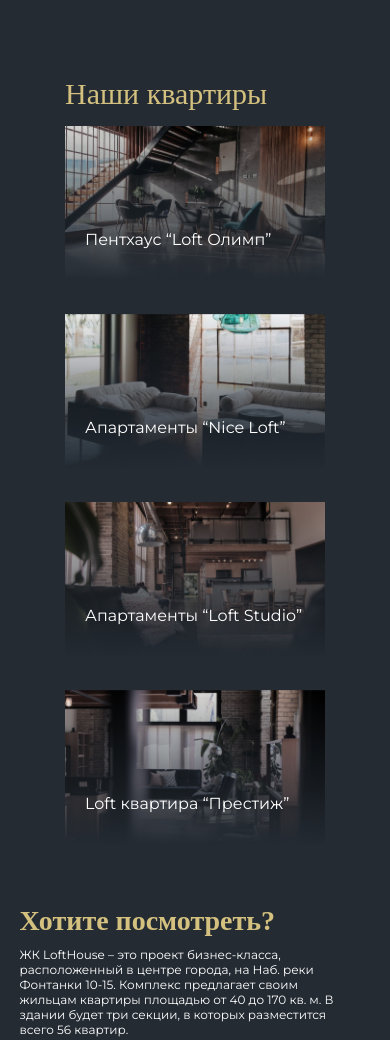
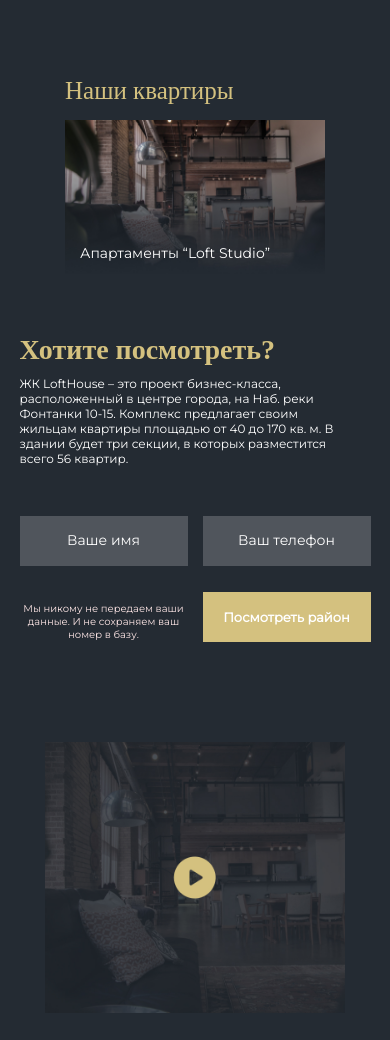
Before and after one commit to Semmoro/Portofoliu-, a plain HTML site: page lofthouse.html in a window 390 px wide. Shown: the part 1123-2163 px from the top of the page. Drawn offline with Linux system fonts and the light colour scheme.

Commit message:
Add slider

```diff
--- a/css/lofthouse.css
+++ b/css/lofthouse.css
@@ -18,17 +18,6 @@ body {
 .burger-menu-icon {
     height: 40px;
 }
-
-
-.first-screen {
-    background-color: rgb(36, 43, 51);
-    height: 840px;
-    background-image: url('./LofthouseImgFon/Rectangle.jpg');
-    background-size: cover;
-    background-position: center;
-    background-repeat: no-repeat;
-}
-
 
 .burger-menu-container {
     height: 130px;
@@ -68,7 +57,14 @@ body {
     color: white;
 }
 
-
+.first-screen {
+    background-color: rgb(36, 43, 51);
+    height: 840px;
+    background-image: url('./LofthouseImgFon/Rectangle.jpg');
+    background-size: cover;
+    background-position: center;
+    background-repeat: no-repeat;
+}
 
 .first-screen-for-center {
     height: 710px;
@@ -152,8 +148,11 @@ main {
     font-size: 20px;
 }
 
+/* -------------------------------------- Slider ------------------------------------------ */
+
 .appartaments {
     margin-top: 110px;
+
 }
 
 .appartaments h3 {
@@ -163,10 +162,9 @@ main {
     padding-bottom: 80px;
 }
 
-.foto-cards {
-    display: grid;
-    grid-template-columns: 1fr 1fr;
-    gap: 30px;
+.img-cards {
+    width: 60vw;
+    height: auto;
 }
 
 .appartament-name {
@@ -174,6 +172,12 @@ main {
     font-size: 20px;
     transform: translate(50px, -60px);
 }
+
+.active-slide {
+    display: block;
+}
+
+/* ---------------------------------------------------------------------------------------- */
 
 .block-fon {
     height: 560px;
@@ -222,7 +226,6 @@ main {
 }
 
 .btns-form {
-    /* width: 250px; */
     height: 50px;
     background-color: white;
     opacity: 0.2;
--- a/css/media-lofthouse.css
+++ b/css/media-lofthouse.css
@@ -1,9 +1,3 @@
-@media (max-width: 1218px) {
-    .card {
-        max-width: 450px;
-    }
-}
-
 @media (max-width:1116px) {
     .testimonials {
         width: 95%;
@@ -17,9 +11,9 @@
         row-gap: 15px;
     }
 /* ------------------------------------------------------- */
-        .card {
+        /* .card {
             max-width: 315px;
-        }
+        } */
 
         .appartament-name {
             transform: translate(20px, -50px);
@@ -178,6 +172,10 @@
 }
 
 @media (max-width: 630px) {
+    .appartament-name {
+            font-size: 16px;
+        }
+
     .footer-col-mica {
         display: none;
     }
@@ -187,6 +185,11 @@
         grid-template-columns: repeat(2, 1fr);
         column-gap: 25px;
         margin: 20px;
+    }
+
+    .img-cards {
+        width: 70vw;
+        height: auto;
     }
 }
 
@@ -207,6 +210,8 @@
     .date {
         font-size: 14px;
     }
+
+
 /* ------------------------------------------------------- */
     main {
         padding-top: 50px;
@@ -230,7 +235,7 @@
 /* ------------------------------------------------------- */
     .appartaments h3 {
         padding-bottom: 15px;
-        font-size: 30px;
+        font-size: 25px;
     }
 
     .appartaments {
@@ -242,8 +247,8 @@
     }
 
     .appartament-name {
-        transform: translate(20px, -50px);
-        font-size: 16px;
+        transform: translate(15px, -30px);
+        font-size: 14px;
     }
 /* -------------------------------------------------------- */
     .block-fon {
@@ -339,3 +344,10 @@
         row-gap: 8px;
     }
 }
+
+@media ( max-width:360px ) {
+    .appartament-name {
+            transform: translate(15px, -30px);
+            font-size: 12px;
+        }
+}
--- a/js-lofthouse/main-lofthouse.js
+++ b/js-lofthouse/main-lofthouse.js
@@ -1,3 +1,5 @@
 import {burgerMenuButton} from './burger-menu.js'
+import {slider} from './slider.js'
 
 burgerMenuButton()
+slider()
--- /dev/null
+++ b/js-lofthouse/slider.js
@@ -0,0 +1,24 @@
+const slideElements = document.querySelectorAll ('.card')
+let index = 0
+
+export const slider = function () {
+    const ascundeSlide = function () {
+            slideElements.forEach((slide) => {
+                slide.style.display = 'none'
+        })
+    }
+
+    ascundeSlide()
+    slideElements[index].style.display = 'block'
+
+    setInterval (() => {
+        ascundeSlide()
+
+        index = index + 1
+        if (index >= slideElements.length) {
+            index = 0
+        }
+
+        slideElements[index].style.display = 'block'
+    }, 2500)
+}
--- a/lofthouse.html
+++ b/lofthouse.html
@@ -95,27 +95,31 @@
             </div>
         </div>
 
+
+
         <div class="appartaments" id="catalog">
             <h3>Наши квартиры</h3>
             <div class="foto-cards">
                 <div class="card">
-                    <img src="./img/Lofthouse/01.jpg" alt="appartament">
+                    <img class="img-cards" src="./img/Lofthouse/01.jpg" alt="appartament">
                     <p class="appartament-name">Пентхаус “Loft Олимп”</p>
                 </div>
                 <div class="card">
-                    <img src="./img/Lofthouse/02.jpg" alt="appartament">
+                    <img class="img-cards" src="./img/Lofthouse/02.jpg" alt="appartament">
                     <p class="appartament-name">Апартаменты “Nice Loft”</p>
                 </div>
                 <div class="card">
-                    <img src="./img/Lofthouse/03.jpg" alt="appartament">
+                    <img class="img-cards" src="./img/Lofthouse/03.jpg" alt="appartament">
                     <p class="appartament-name">Апартаменты “Loft Studio”</p>
                 </div>
                 <div class="card">
-                    <img src="./img/Lofthouse/04.jpg" alt="appartament">
+                    <img class="img-cards" src="./img/Lofthouse/04.jpg" alt="appartament">
                     <p class="appartament-name">Loft квартира “Престиж”</p>
                 </div>
             </div>
         </div>
+
+
 
         <div class="block-fon" id="despre-noi">
             <div class="info-form">
```
